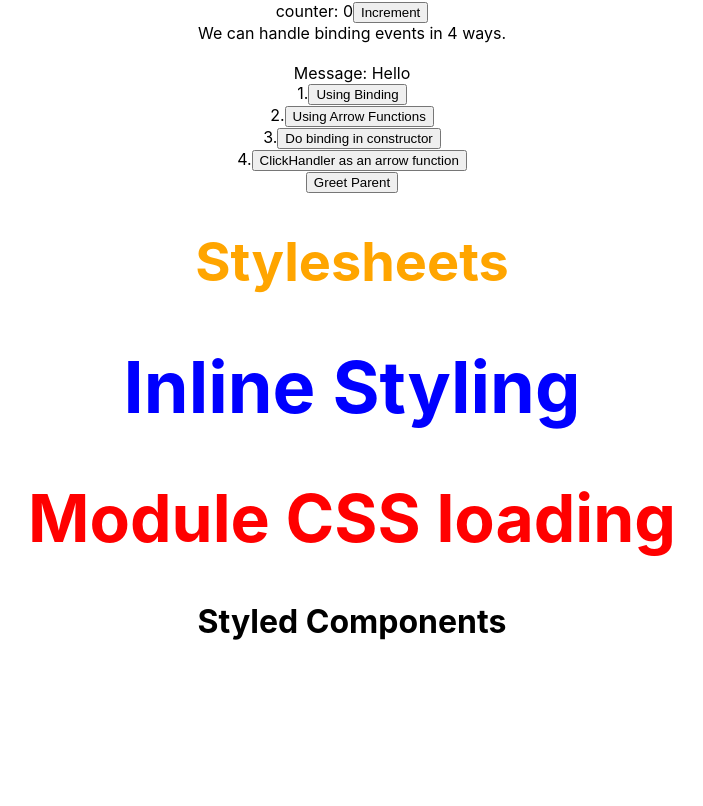
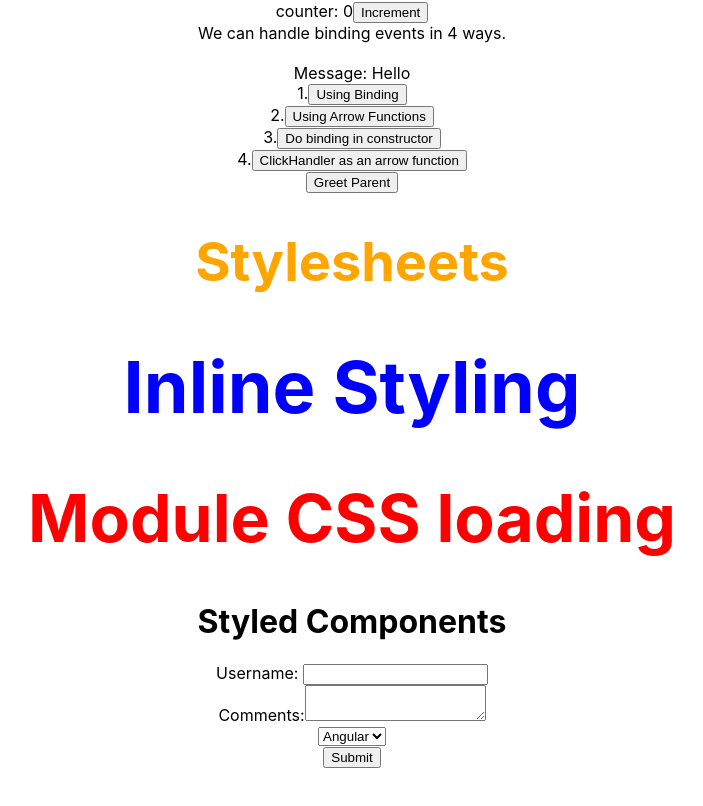
Before and after one commit to sathyalog/react-concepts-2020, a React (Create React App) app: page / in a window 1280 px wide. Shown: the part 415-1221 px from the top of the page, without its empty margins (288-991 px from the left). Before the commit the page ends 1078 px from the top, so only its background shows below. Built offline with nearby package versions, Linux system fonts and the light colour scheme.

Commit message:
form handling

```diff
--- a/src/App.js
+++ b/src/App.js
@@ -10,6 +10,7 @@ import Counter from './components/Counter';
 import ClickHandler from './components/ClickHandler';
 import ParentComponent from './components/ParentComponent';
 import StylingComponent from './components/StylingComponent'
+import Form from './components/Form';
 
 function App() {
   return (
@@ -24,6 +25,7 @@ function App() {
       <ClickHandler/>
       <ParentComponent/>
       <StylingComponent primary={true}/>
+      <Form/>
     </div>
   );
 }
--- /dev/null
+++ b/src/components/Form.js
@@ -0,0 +1,58 @@
+import React, { Component } from 'react'
+
+class Form extends Component {
+    constructor(props) {
+        super(props)
+
+        this.state = {
+             username:'',
+             comment:'',
+             dropdown:'angular'
+        }
+    }
+
+    nameHandler = (e) => {
+        this.setState({
+            username: e.target.value
+        })
+    }
+
+    commentHandler = (e) => {
+        this.setState({
+            comment: e.target.value
+        })
+    }
+
+    dropdownHandler = (e) => {
+        this.setState({
+            dropdown: e.target.value
+        })
+    }
+
+    handleSubmit = (e) => {
+        alert(`${this.state.username} ${this.state.comment} ${this.state.dropdown}`);
+        e.preventDefault();
+    }
+
+    render() {
+        return (
+            <div>
+                <form onSubmit={this.handleSubmit}>
+                <label for="username">Username: </label>
+                <input type="text" value={this.state.username} onChange={this.nameHandler}></input><br/>
+                <label for="comments">Comments:</label>
+                <textarea value={this.state.comment} onChange={this.commentHandler}></textarea><br/>
+                <select value={this.state.dropdown} onChange={this.dropdownHandler}>
+                    <option value='react'>React</option>
+                    <option value='angular'>Angular</option>
+                    <option value='vue'>Vue</option>
+                </select><br/>
+                <button>Submit</button>
+                </form>
+                <br/><br/><br/>
+            </div>
+        )
+    }
+}
+
+export default Form
```
